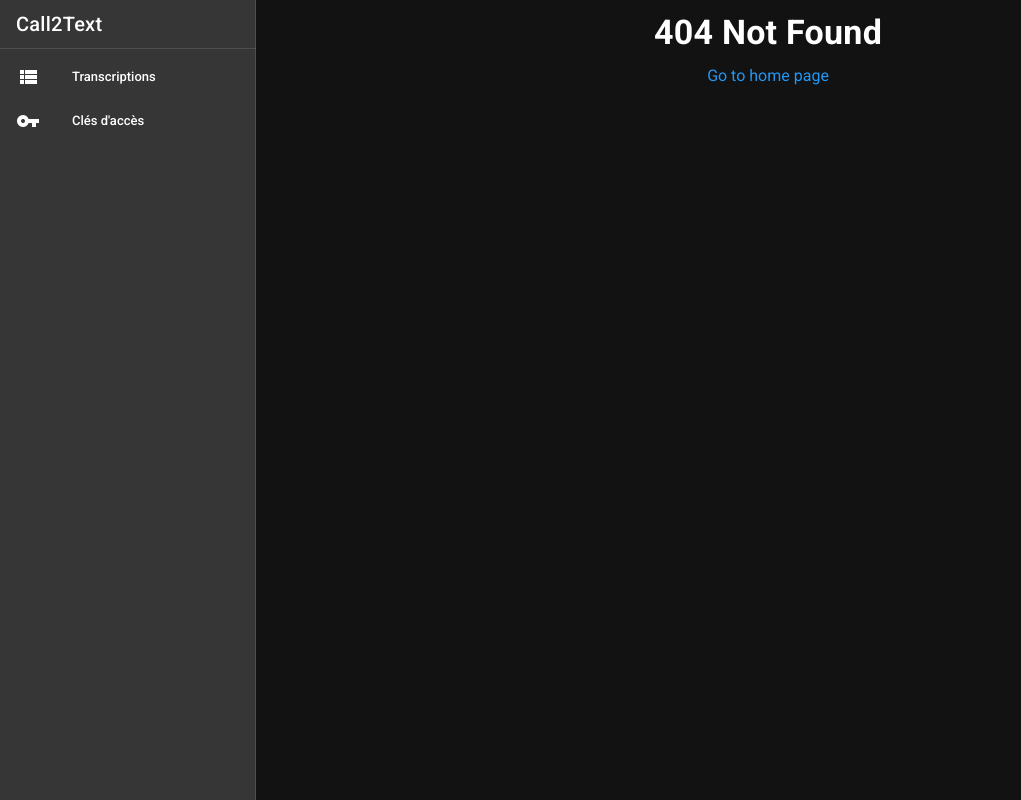
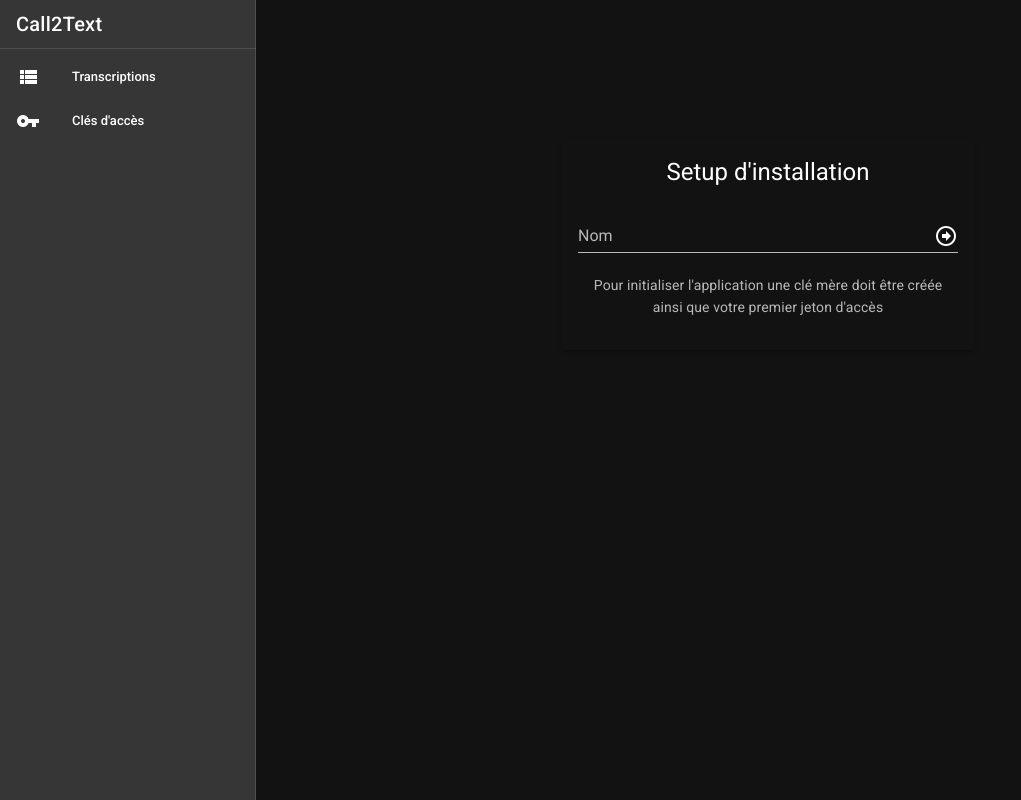
Before and after one commit to g4-dev/src-ctt-ui, a Vue app: page /setup in a window 1280 px wide. Before the commit this address had no page. Shown: the whole page, without its empty margins (0-1021 px from the left). Built offline with nearby package versions, Linux system fonts and the light colour scheme.

Commit message:
ADD 2 ecrans en 1

```diff
--- /dev/null
+++ b/src/components/CSetup.vue
@@ -0,0 +1,109 @@
+<template>
+  <v-container fluid grid-list-md text-center>
+    <v-alert v-model="alert" dark color="red">
+      Le nom n'est pas bon !
+    </v-alert>
+    <v-layout align-center justify-center>
+      <v-flex xs12 sm9 md5>
+        <v-card id="carteSetup" class="mx-auto transparent">
+          <v-card-title class="justify-center headline">
+            Setup d'installation
+          </v-card-title>
+          <v-card-text v-if="formulaire">
+            <v-form ref="form" v-model="valid" lazy-validation>
+              <v-text-field
+                v-model="name"
+                :rules="nameRules"
+                label="Nom"
+                append-icon="mdi-arrow-right-bold-circle-outline"
+                @click:append="validate"
+                required
+              />
+              <p>
+                Pour initialiser l'application une clé mère doit être créée
+                ainsi que votre premier jeton d'accès
+              </p>
+            </v-form>
+          </v-card-text>
+          <v-card-text v-if="!formulaire">
+            <v-text-field
+              v-model="clefMere"
+              disabled
+              outlined
+              label="Votre clé mère :"
+            />
+            <v-text-field
+              v-model="clefAcces"
+              disabled
+              outlined
+              label="Clé d'accès :"
+            />
+            <h2>Attention</h2>
+            <p>
+              Veillez à bien
+              <span style="color: red;">conserver ces deux clés</span>. La clé
+              mère vous permet de générer de nouveaux accès. Votre première clé
+              d'accès permet de se connecter à l'interface. L'API grâce à la clé
+              mère permet de générer de nouveaux accès sans passer par
+              l'interface
+            </p>
+            <v-btn class="ma-2" outlined color="white" @click="login"
+              >Commencer<v-icon id="iconBouton"
+                >mdi-arrow-right-bold-circle-outline</v-icon
+              ></v-btn
+            >
+          </v-card-text>
+        </v-card>
+      </v-flex>
+    </v-layout>
+  </v-container>
+</template>
+
+<script>
+export default {
+  data: () => ({
+    key: '',
+    valid: true,
+    alert: false,
+    formulaire: true,
+    clefMere: 'ofvnobjnezo-561rze-orneg-ree1e-geb15-ergionb120510',
+    clefAcces: 'moiebgnobGRfeiubjr620rbbpiijejognbNGROMBJNnoernb0eb695b1',
+    name: '',
+    nameRules: [
+      (v) => !!v || 'Le nom est requis',
+      (v) =>
+        (v && v.length >= 4) || 'Le nom doit être supérieur à 4 caractères',
+    ],
+  }),
+  methods: {
+    validate() {
+      if (this.$refs.form.validate()) {
+        if (this.name == 'Coco') {
+          this.formulaire = false
+        } else {
+          this.alert = true
+        }
+      }
+    },
+    login() {
+      this.$router.push('login')
+    },
+  },
+}
+</script>
+
+<style scoped>
+#carteSetup {
+  margin-top: 30%;
+}
+h2 {
+  margin-bottom: 10px;
+}
+#iconBouton {
+  margin-left: 5px;
+  margin-right: -5px;
+}
+#cleSetup {
+  color: red;
+}
+</style>
--- a/src/router/index.js
+++ b/src/router/index.js
@@ -5,6 +5,7 @@ import TranscriptShow from '../views/TranscriptShow.vue'
 import Access from '../views/ApiKeys.vue'
 import NotFound from '../views/error/NotFound.vue'
 import Login from '../views/VLogin.vue'
+import Setup from '../views/VSetup.vue'
 
 Vue.use(VueRouter)
 
@@ -29,6 +30,10 @@ const routes = [
     component: Login,
   },
   {
+    path: '/setup',
+    component: Setup,
+  },
+  {
     path: '*',
     name: 'NotFound',
     component: NotFound,
--- /dev/null
+++ b/src/views/VSetup.vue
@@ -0,0 +1,15 @@
+<template>
+  <div class="Setup">
+    <Setup />
+  </div>
+</template>
+
+<script>
+import Setup from '@/components/CSetup.vue'
+
+export default {
+  components: {
+    Setup,
+  },
+}
+</script>
```
